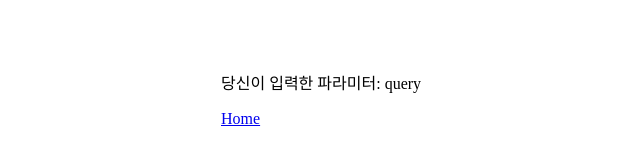
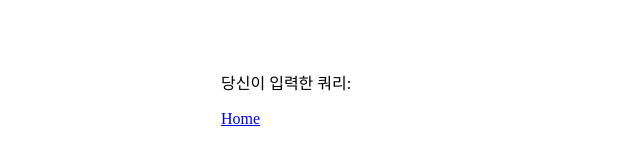
Before and after one commit to DL-Berkey/React_Practice, a React (Create React App) app: page /query in a window 1280 px wide. Shown: the part 346-506 px from the top of the page, without its empty margins (419-1059 px from the left). Built offline with nearby package versions, Linux system fonts and the light colour scheme.

Commit message:
create QueryPage

```diff
--- a/public/index.html
+++ b/public/index.html
@@ -2,7 +2,6 @@
 <html lang="en">
   <head>
     <meta charset="utf-8" />
-    <link rel="icon" href="%PUBLIC_URL%/favicon.ico" />
     <meta name="viewport" content="width=device-width, initial-scale=1" />
     <meta name="theme-color" content="#000000" />
     <meta
--- a/src/App.js
+++ b/src/App.js
@@ -1,5 +1,5 @@
 import { BrowserRouter as Router, Routes, Route } from "react-router-dom";
-import { ParameterForm, QueryForm, ParameterPage } from "./components"
+import { ParameterForm, QueryForm, ParameterPage, QueryPage } from "./components"
 import { Main } from "./styles"
 
 function App() {
@@ -8,7 +8,8 @@ function App() {
       <Router>
         <Routes>
           <Route path="/" element={[<ParameterForm />, <QueryForm />]} />
-          <Route path="/:value" element={<ParameterPage />}></Route>
+          <Route path="/params/:value" element={<ParameterPage />}></Route>
+          <Route path="/query" element={<QueryPage />}></Route>
         </Routes>
       </Router>
     </Main>
--- a/src/components/ParameterForm.jsx
+++ b/src/components/ParameterForm.jsx
@@ -9,13 +9,13 @@ const ParameterButton = () => {
     const handleClick = (e) => {
         e.preventDefault();
 
-        navigate(`/${parameter}`);
+        navigate(`/params/${parameter}`);
     }
 
     return (
         <Span>
             <Input value={parameter} onChange={((e) => setParameter(e.target.value))} />
-            <Button onClick={handleClick}>Setting Parameter</Button>
+            <Button onClick={handleClick}>Input Parameter</Button>
         </Span>
     );
 }
--- a/src/components/QueryForm.jsx
+++ b/src/components/QueryForm.jsx
@@ -1,13 +1,21 @@
-import { useState } from "react"
+import { useState } from "react";
+import { useNavigate } from "react-router-dom";
 import { Button, Span, Input } from "../styles";
 
 const QueryButton = () => {
-    const [ query, setQuery ] = useState(undefined);
+    const [ query, setQuery ] = useState("");
+    const navigate = useNavigate();
+
+    const handleClick = (e) => {
+        e.preventDefault();
+
+        navigate(`/query/?value=${query}`);
+    }
 
     return (
         <Span>
             <Input value={query} onChange={((e) => setQuery(e.target.value))}/>
-            <Button>Setting Query</Button>
+            <Button onClick={handleClick}>Input Query</Button>
         </Span>
     );
 }
--- /dev/null
+++ b/src/components/QueryPage.jsx
@@ -0,0 +1,15 @@
+import { Link, useSearchParams} from "react-router-dom";
+import { Span } from "../styles";
+
+const QueryPage = () => {
+    const [ query, setQuery] = useSearchParams();
+
+    return (
+        <Span>
+            <p>당신이 입력한 쿼리: {query.get("value")}</p>
+            <Link to="/">Home</Link>
+        </Span>
+    );
+}
+
+export default QueryPage;
--- a/src/components/index.js
+++ b/src/components/index.js
@@ -1,9 +1,11 @@
 import ParameterForm from "./ParameterForm";
 import QueryForm from "./QueryForm";
 import ParameterPage from "./ParameterPage";
+import QueryPage from "./QueryPage";
 
 export {
     ParameterForm,
     QueryForm,
     ParameterPage,
+    QueryPage,
 }
```
